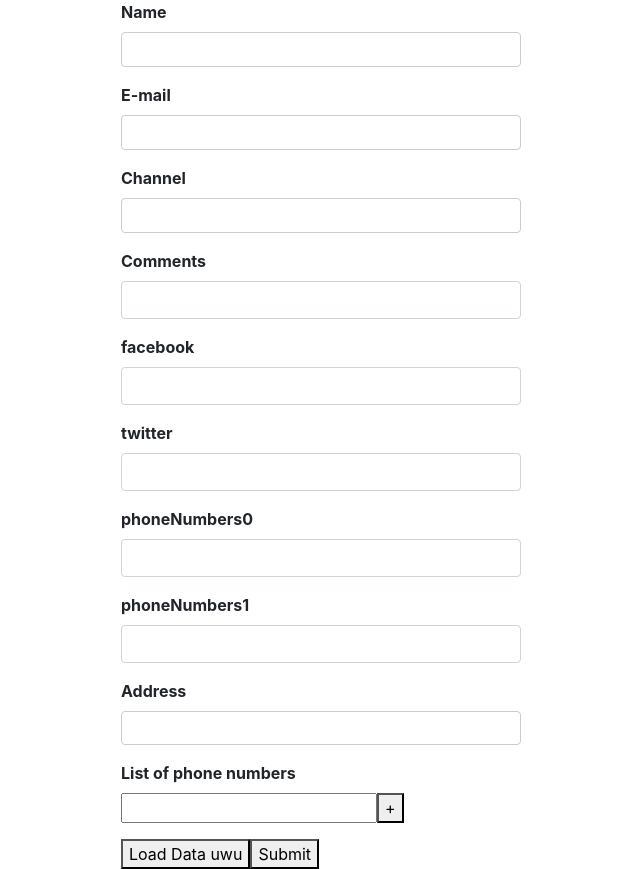
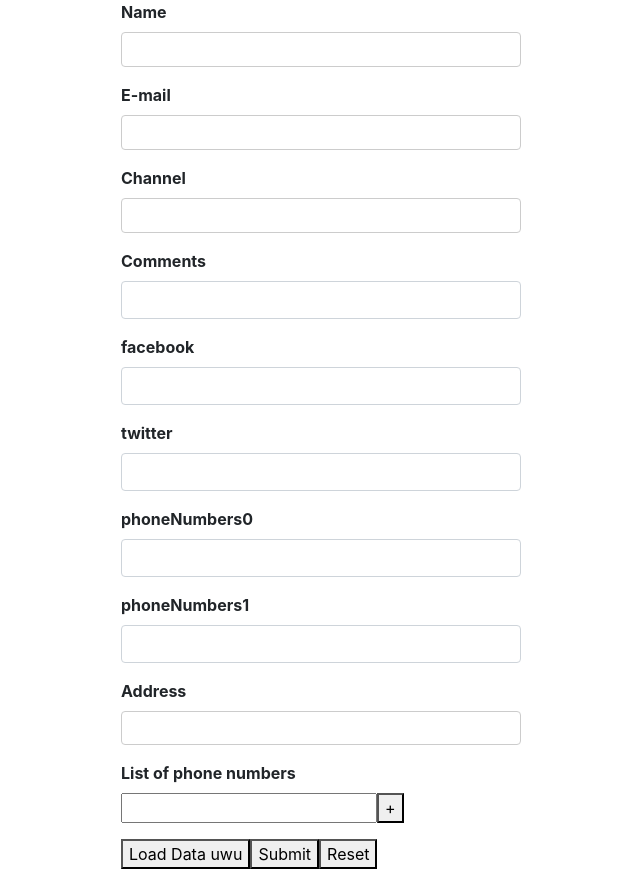
Before and after one commit to javix70/onlyformik, a React (Create React App) app: page / in a window 1280 px wide. Shown: the whole page, without its empty margins (319-959 px from the left). Built offline with nearby package versions, Linux system fonts and the light colour scheme.

Commit message:
reset form with resetForm()
uvu

```diff
--- a/src/components/Formulario.jsx
+++ b/src/components/Formulario.jsx
@@ -35,6 +35,9 @@ const onSubmit = (values,onSubmitProps) => {
   console.log("PropsOnsubmit", onSubmitProps)
   setTimeout(() => {
     onSubmitProps.setSubmitting(false);
+  }, 1000);
+  setTimeout(() => {
+    onSubmitProps.resetForm()
   }, 1000);
 }
 const validationSchema = Yup.object({
@@ -217,6 +220,7 @@ return (
           */}
           <button type='submit' onClick={() =>setFormValues(savedValues)}>Load Data uwu</button>
           <button type='submit' disabled={!formik.isValid || formik.isSubmitting}>Submit</button>
+          <button type="reset">Reset</button>
           {/* La condicion sería, si tengo los campos validos devuelveme false o si envio el formulario */}
           {/* <button type='submit' disabled={!formik.isValid}>Submit</button> */}
           {/* <button type='submit' disabled={!(formik.dirty && formik.isValid)}>Submit</button> */}
```
